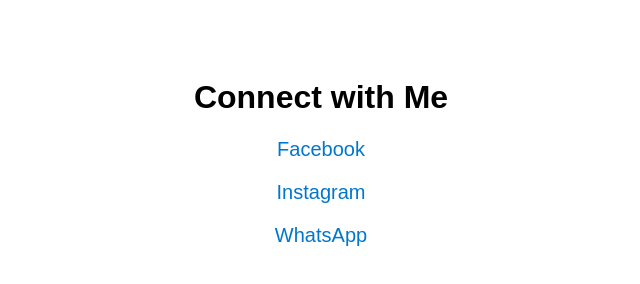
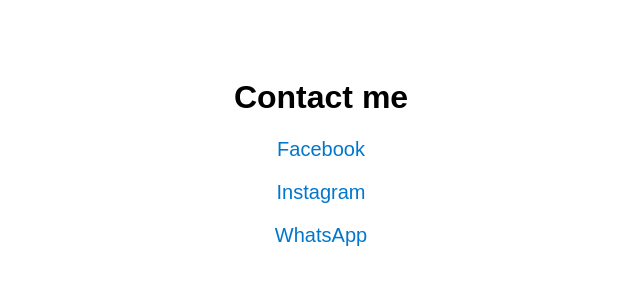
Before and after one commit to saiedsalem/social-links, a plain HTML site: page index.html in a window 1280 px wide. Shown: the whole page, without its empty margins (319-959 px from the left). Drawn offline with Linux system fonts and the light colour scheme.

Commit message:
Update index.html

```diff
--- a/index.html
+++ b/index.html
@@ -1,16 +1,19 @@
 <!DOCTYPE html>
 <html>
 <head>
-  <title>Connect with Me</title>
+  <title>Contant me</title>
   <style>
     body { font-family: Arial; text-align: center; padding: 50px; }
     a { display: block; margin: 20px; font-size: 20px; text-decoration: none; color: #0077cc; }
   </style>
 </head>
 <body>
-  <h1>Connect with Me</h1>
+  <h1>Contact me</h1>
   <a href="https://www.facebook.com/share/1JegtUnrzu/" target="_blank">Facebook</a>
   <a href="https://www.instagram.com/saied95salem?igsh=ZGVheWYzdG8xdWxp" target="_blank">Instagram</a>
   <a href="https://wa.me/96170026094" target="_blank">WhatsApp</a>
 </body>
 </html>
+<html>
+<head>
+  <title>خبرة وإتقان</title>
```
